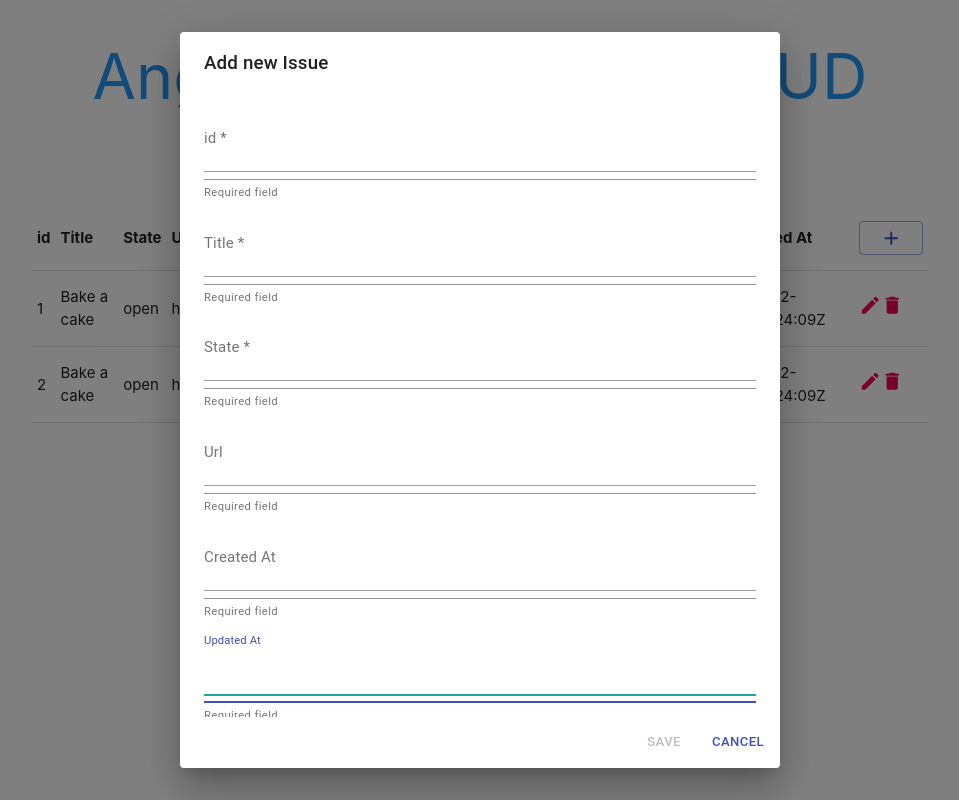
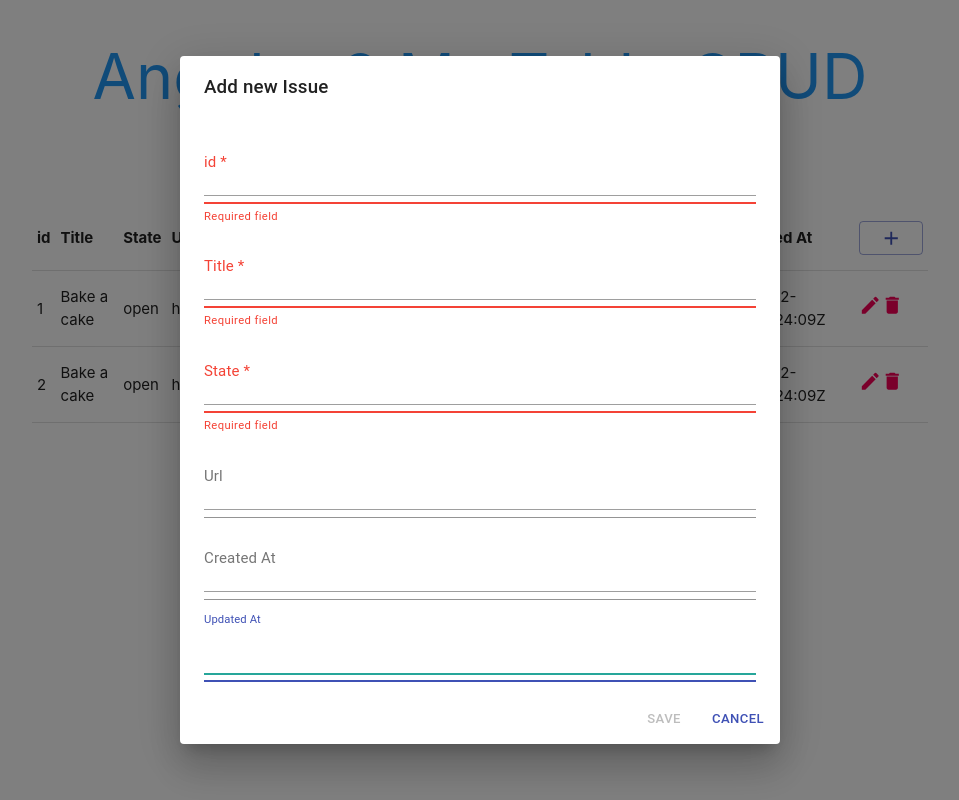
Before and after one commit to AsakoOhki/react-redux-final-project, a React (Create React App) app: page / in a window 1280 px wide. Both pictures are taken after a click on the button 1050 px from the left and 238 px from the top of the page. Shown: the whole page, without its empty margins (160-1119 px from the left). Built offline with nearby package versions, Linux system fonts and the light colour scheme.

Commit message:
add error

```diff
--- a/src/components/TodoList.js
+++ b/src/components/TodoList.js
@@ -110,69 +110,63 @@ const ToDoList = ({
         <DialogTitle id="form-dialog-title">Add new Issue</DialogTitle>
         <DialogContent>
           <TextField onChange={handleChange}
-            error={false}
+            error={id === ""}
             autoFocus
             name="id"
             margin="dense"
             label="id *"
             type="text"
             fullWidth
-            helperText="Required field"
+            helperText={id === "" ? "Required field" : undefined}
             value={id}
           />
           <TextField onChange={handleChange}
-            error={false}
+            error= {title === ""}
             autoFocus
             name="title"
             margin="dense"
             label="Title *"
             type="text"
             fullWidth
-            helperText="Required field"
+            helperText= {title === "" ? "Required field" : undefined}
             value={title}
           />
           <TextField onChange={handleChange}
-            error={false}
+            error= {todoState === ""}
             autoFocus
             name="todoState"
             margin="dense"
             label="State *"
             type="text"
             fullWidth
-            helperText="Required field"
+            helperText= {todoState === "" ? "Required field" : undefined}
             value={todoState}
           />
           <TextField onChange={handleChange}
-            error={false}
             autoFocus
             name="url"
             margin="dense"
             label="Url"
             type="text"
             fullWidth
-            helperText="Required field"
             value={url}
           />
           <TextField onChange={handleChange}
-            error={false}
             autoFocus
             name="createdat"
             margin="dense"
             label="Created At"
             type="text"
             fullWidth
-            helperText="Required field"
             value={createdAt}
           />
           <TextField onChange={handleChange}
-            error={false}
             autoFocus
             name="updatedat"
             margin="dense"
             label="Updated At"
             type="text"
             fullWidth
-            helperText="Required field"
             value={updatedAt}
           />
         </DialogContent>
```
